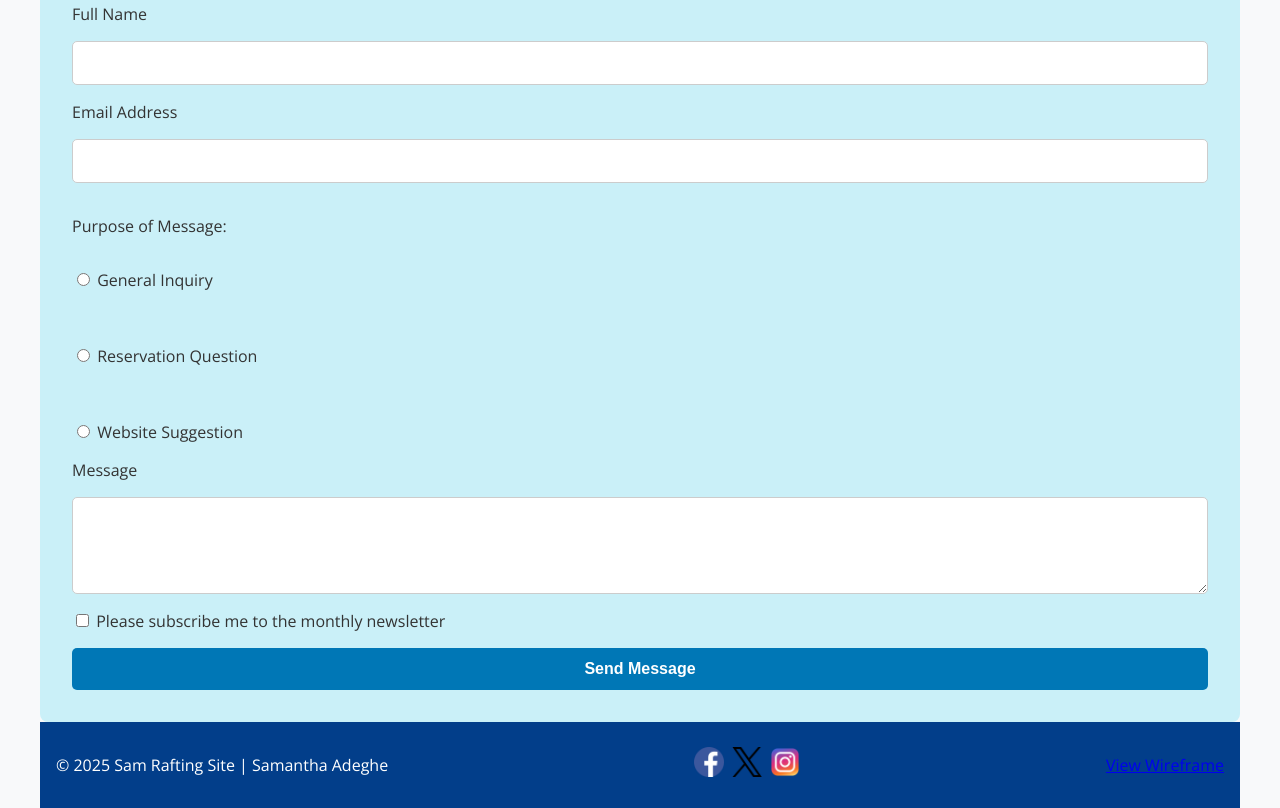
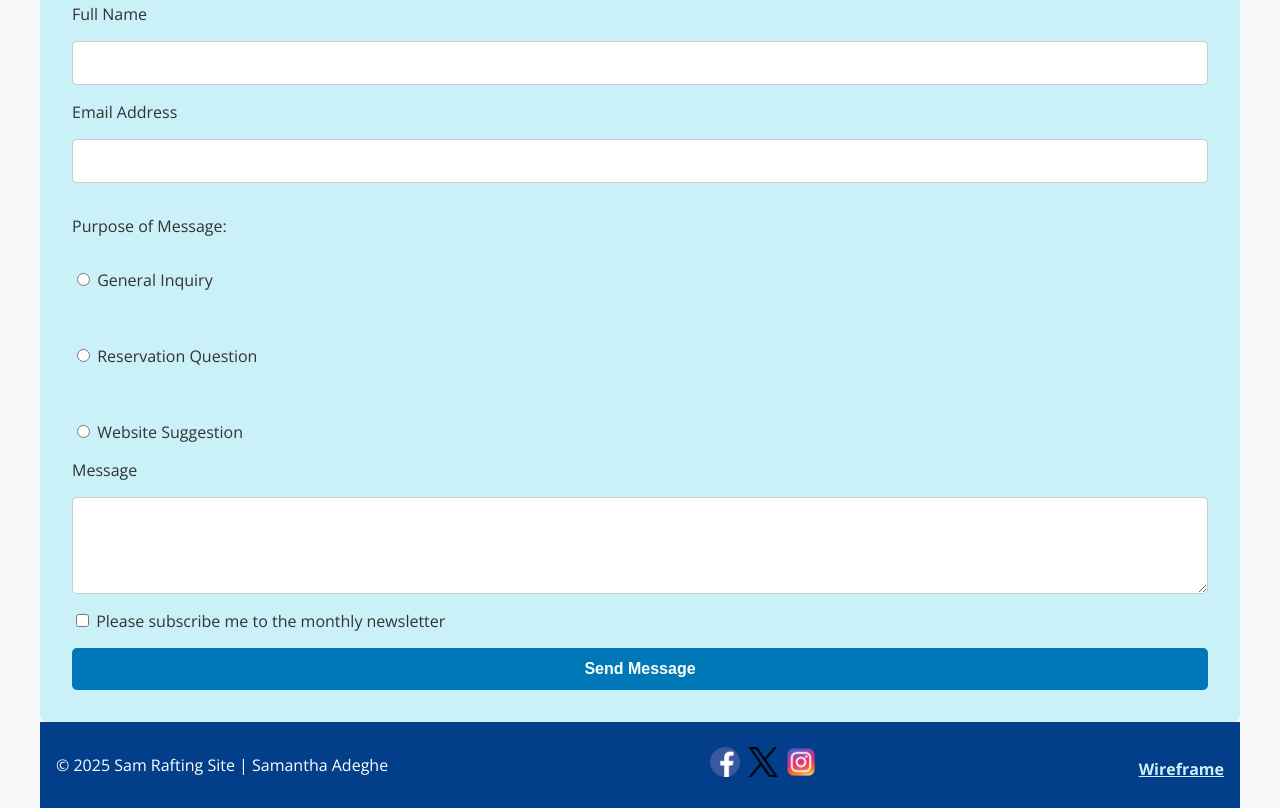
Before and after one commit to samadeghe/wdd130, a plain HTML site: page wwr/contact.html in a window 1280 px wide. Shown: the part 1201-2009 px from the top of the page. Drawn offline with nearby package versions, Linux system fonts and the light colour scheme.

Commit message:
rafting-site-completed

```diff
--- a/wwr/contact.html
+++ b/wwr/contact.html
@@ -85,7 +85,7 @@
             <a href="https://x.com/"><img src="images/twitter_logo.webp" alt="Twitter"></a>
             <a href="https://www.instagram.com/"><img src="images/instagram_logo.webp" alt="Instagram"></a>
         </nav>
-        <p><a href="https://moqups.com/your-wireframe-link">View Wireframe</a></p>
+        <a href="images/rafting-site-homepage.png" class="footer-menu" target="_blank">Wireframe</a>
     </footer>
 </body>
 </html>
--- a/wwr/styles/rafting.css
+++ b/wwr/styles/rafting.css
@@ -205,3 +205,14 @@ footer img {
 .contact-form button:hover {
     background-color: var(--dark-color);
 }
+.footer-menu {
+    color: var(--light-color);
+    text-decoration: underline;
+    margin-top: 0.5em;
+    display: inline-block;
+    font-weight: bold;
+}
+
+.footer-menu:hover {
+    color: var(--accent-color);
+}
```
Also changed, not shown: wwr/about.html (+1 -0 lines), wwr/index.html (+1 -0 lines), wwr/trips.html (+1 -0 lines), wwr/images/rafting-site-homepage.png (added).
